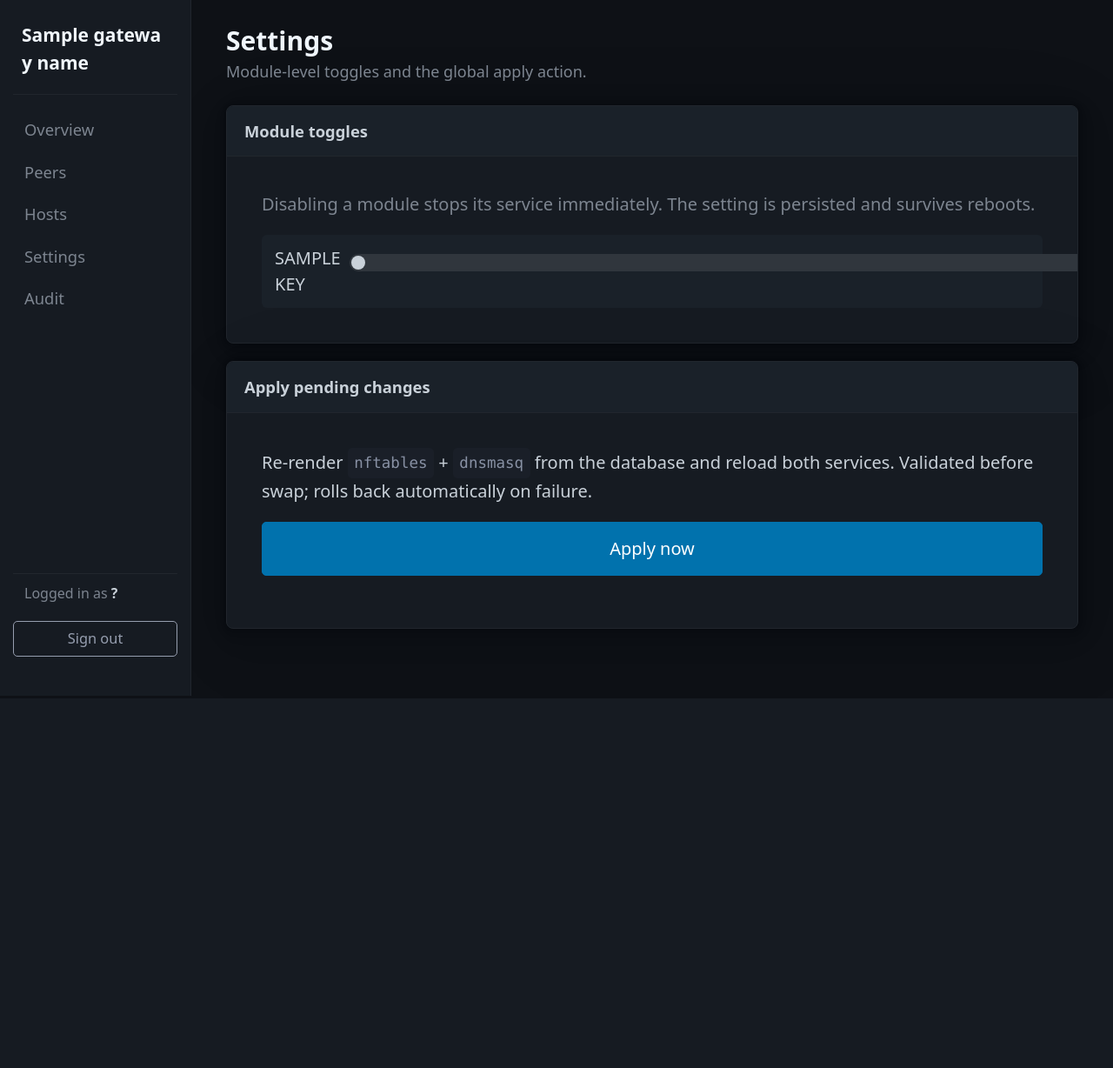
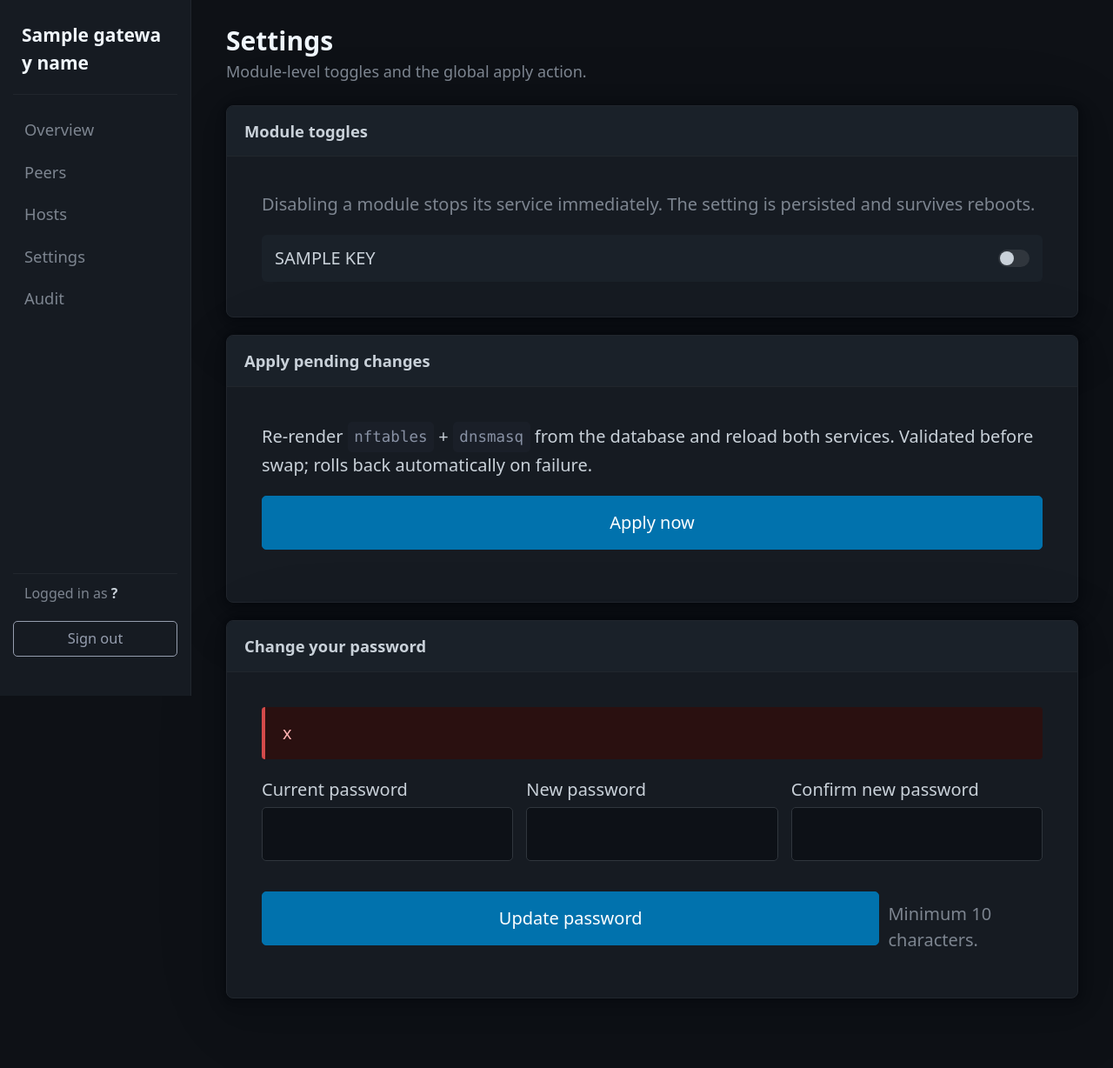
Before and after one commit to sPROFFEs/GUEST, a FastAPI app: template panel/app/web/templates/settings.html in a window 1280 px wide. Shown: the whole page at 87% size. Before the commit the page ends 803 px from the top, so only its background shows below. Run offline with FastAPI, Linux system fonts and the light colour scheme; the template is opened without the code that fills it: most values are stand-ins (such as "Sample title", 1, 10 or a date in 2020); parts of the project's set-up code (start-up, migrations or seed data) failed here and were passed over; some libraries are stand-ins or nearby versions.

Commit message:
panel fix

```diff
--- a/panel/app/main.py
+++ b/panel/app/main.py
@@ -9,7 +9,7 @@ from fastapi.staticfiles import StaticFiles
 from starlette.exceptions import HTTPException
 
 from app import auth, config, db as dbmod
-from app.routers import acl, auth_views, hosts, peers, settings, views
+from app.routers import account, acl, auth_views, hosts, peers, settings, views
 
 
 def create_app() -> FastAPI:
@@ -35,6 +35,7 @@ def create_app() -> FastAPI:
     app.include_router(acl.router)
     app.include_router(hosts.router)
     app.include_router(settings.router)
+    app.include_router(account.router)
 
     @app.exception_handler(HTTPException)
     async def _401(request: Request, exc: HTTPException):
--- a/panel/app/web/static/style.css
+++ b/panel/app/web/static/style.css
@@ -206,17 +206,24 @@ table.data code { font-size: .82em; color: var(--pico-color); background: transp
 
 /* ------- switch toggle ------- */
 .toggle-form { margin: 0; display: inline-flex; align-items: center; gap: .5rem; }
+/* Override Pico's `button { width: 100% }` — the switch must stay 36×20 even
+   inside a flex container that has free space. */
+button.switch,
 .switch {
     position: relative;
-    width: 36px;
-    height: 20px;
+    width: 36px !important;
+    min-width: 36px;
+    max-width: 36px;
+    height: 20px !important;
+    flex: 0 0 36px;
     border-radius: 999px;
     background: #30363d;
     border: 0;
     padding: 0;
+    margin: 0;
     cursor: pointer;
     transition: background .15s;
-    flex-shrink: 0;
+    box-sizing: border-box;
 }
 .switch::after {
     content: "";
--- a/panel/app/web/templates/settings.html
+++ b/panel/app/web/templates/settings.html
@@ -42,4 +42,38 @@
     </div>
 </article>
 
+<article class="card">
+    <header>Change your password</header>
+    <div class="body">
+        {% if password_flash %}
+            {% if password_flash[0] == 'ok' %}
+            <div class="banner" style="background:rgba(60,180,95,.10);color:#9fe6ad;border-color:#3cb45f;margin-bottom:1rem">
+                <span>{{ password_flash[1] }}</span>
+            </div>
+            {% else %}
+            <div class="banner banner-error" style="margin-bottom:1rem">
+                <span>{{ password_flash[1] }}</span>
+            </div>
+            {% endif %}
+        {% endif %}
+        <form method="post" action="/me/password">
+            <div class="form-grid">
+                <label>Current password
+                    <input type="password" name="current_password" autocomplete="current-password" required>
+                </label>
+                <label>New password
+                    <input type="password" name="new_password" autocomplete="new-password" minlength="10" required>
+                </label>
+                <label>Confirm new password
+                    <input type="password" name="confirm_password" autocomplete="new-password" minlength="10" required>
+                </label>
+            </div>
+            <div class="form-actions">
+                <button type="submit">Update password</button>
+                <span class="muted">Minimum 10 characters.</span>
+            </div>
+        </form>
+    </div>
+</article>
+
 {% endblock %}
```
Also changed, not shown: panel/app/routers/account.py (added, +39 -0 lines), panel/app/routers/views.py (+6 -1 lines).
